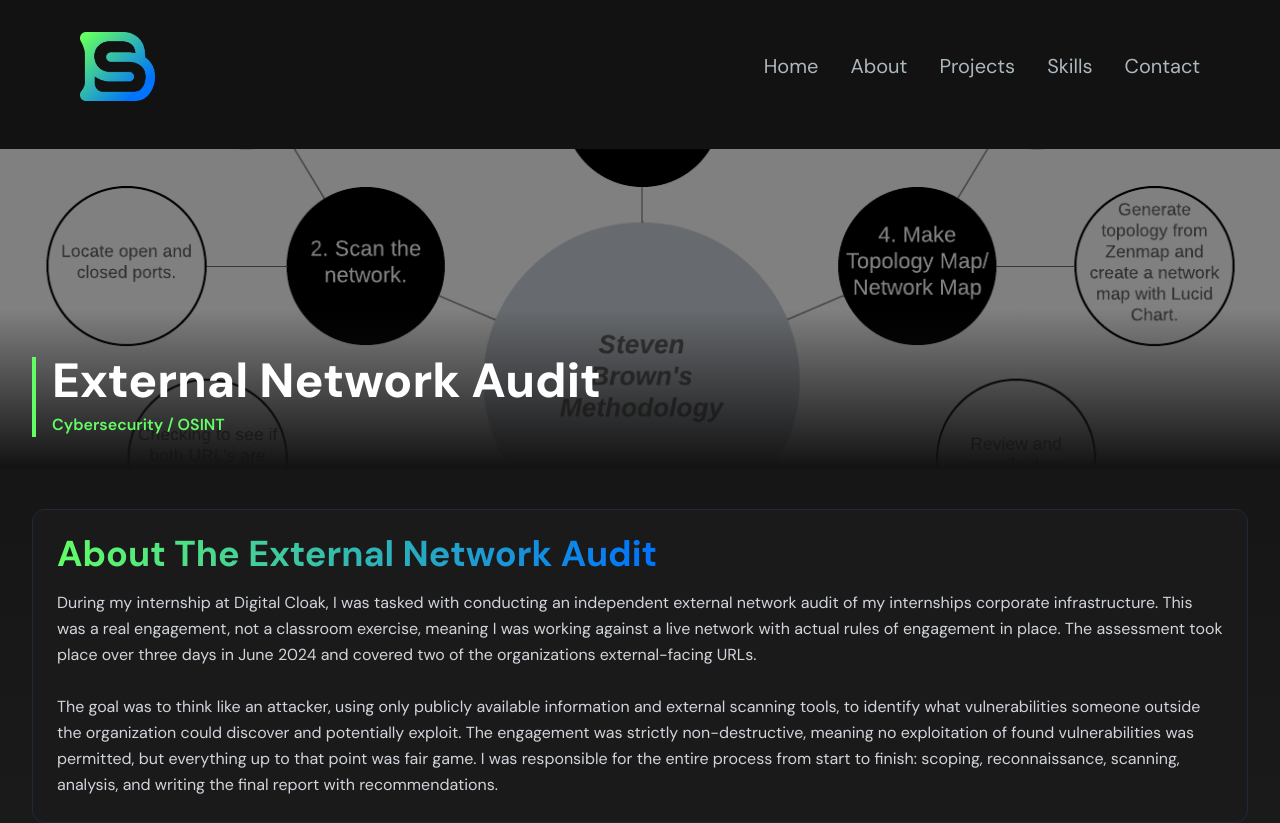
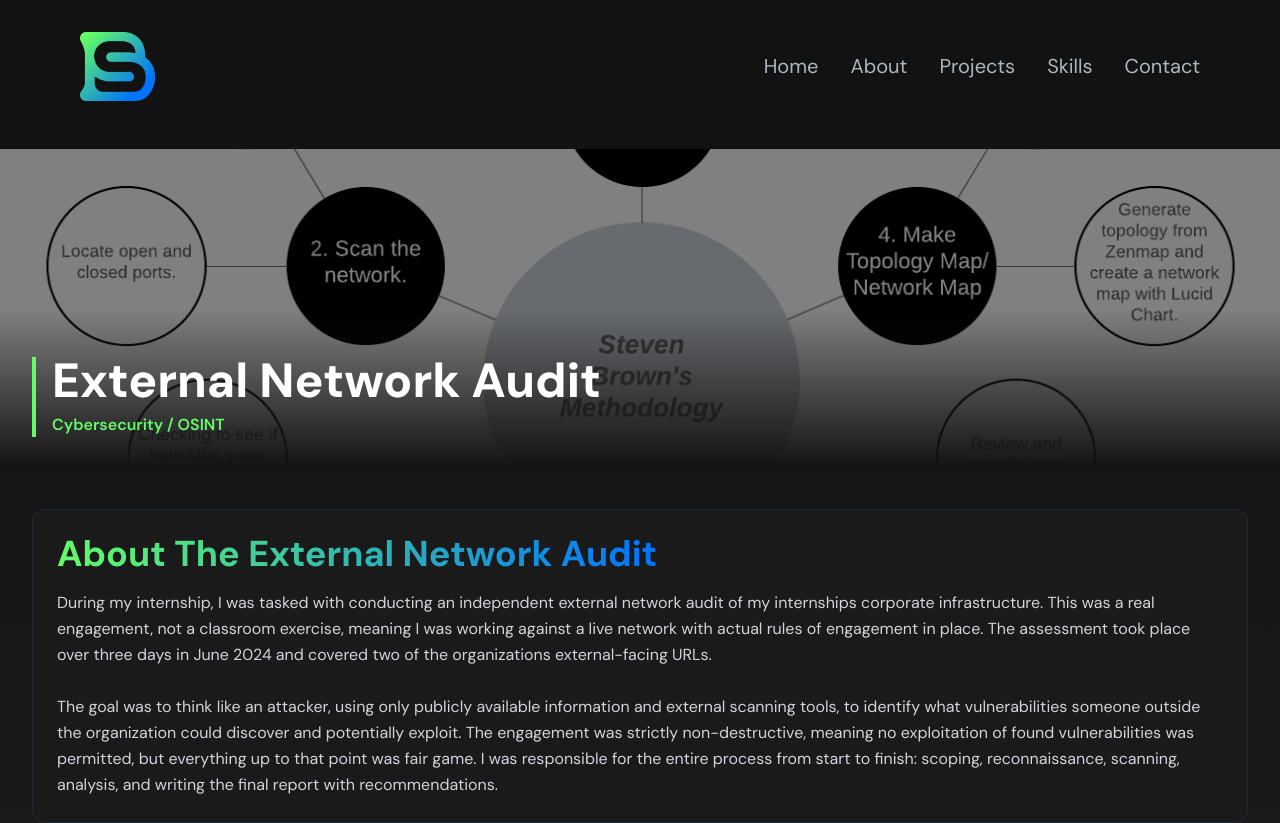
Before and after one commit to Steven6Brown/portfolioWebsite, a Next.js app: page /projects/external-network-audit in a window 1280 px wide. Shown: the top 823 px of the page. Built offline with nearby package versions, Linux system fonts and the light colour scheme.

Commit message:
Refined the ExternalNetworkAudit.jsx information

```diff
--- a/app/projects/external-network-audit/page.js
+++ b/app/projects/external-network-audit/page.js
@@ -6,7 +6,7 @@ const ExternalNetworkAudit = () => {
     const description1 = (
         <>
             <p>
-                During my internship at Digital Cloak, I was tasked with conducting an independent external network audit of my internships corporate infrastructure.
+                During my internship, I was tasked with conducting an independent external network audit of my internships corporate infrastructure.
                 This was a real engagement, not a classroom exercise, meaning I was working against a live network with actual rules of engagement in place.
                 The assessment took place over three days in June 2024 and covered two of the organizations external-facing URLs.
             </p>
```
